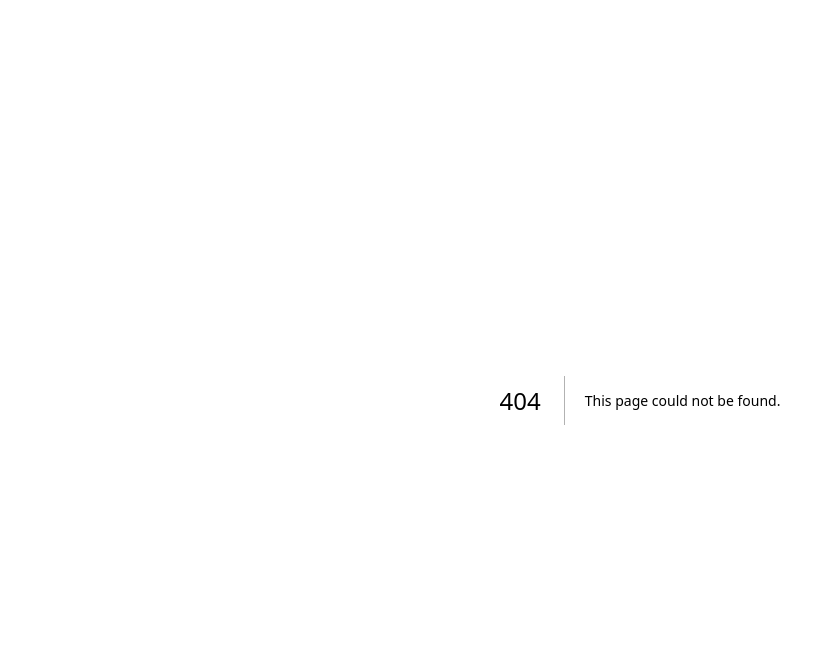
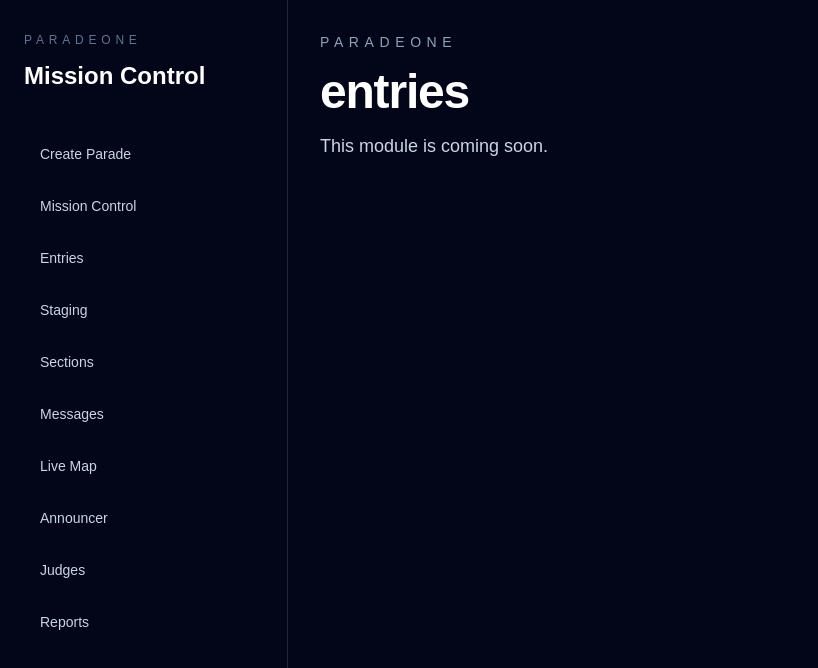
Before and after one commit to boejoyd/paradeone, a Next.js app: page /entries in a window 1280 px wide. Before the commit this address had no page. Shown: the top 668 px of the page, without its empty margins (0-818 px from the left). Built offline with nearby package versions, Linux system fonts and the light colour scheme.

Commit message:
Add placeholder module pages

```diff
--- /dev/null
+++ b/app/announcer/page.tsx
@@ -0,0 +1,17 @@
+import { AppShell } from "@/components/layout/AppShell";
+
+export default function Page() {
+  return (
+    <AppShell>
+      <p className="text-sm uppercase tracking-[0.4em] text-slate-400">
+        ParadeOne
+      </p>
+      <h2 className="mt-4 text-5xl font-bold tracking-tight">
+        announcer
+      </h2>
+      <p className="mt-4 max-w-2xl text-lg text-slate-300">
+        This module is coming soon.
+      </p>
+    </AppShell>
+  );
+}
--- /dev/null
+++ b/app/entries/page.tsx
@@ -0,0 +1,17 @@
+import { AppShell } from "@/components/layout/AppShell";
+
+export default function Page() {
+  return (
+    <AppShell>
+      <p className="text-sm uppercase tracking-[0.4em] text-slate-400">
+        ParadeOne
+      </p>
+      <h2 className="mt-4 text-5xl font-bold tracking-tight">
+        entries
+      </h2>
+      <p className="mt-4 max-w-2xl text-lg text-slate-300">
+        This module is coming soon.
+      </p>
+    </AppShell>
+  );
+}
--- /dev/null
+++ b/app/judges/page.tsx
@@ -0,0 +1,17 @@
+import { AppShell } from "@/components/layout/AppShell";
+
+export default function Page() {
+  return (
+    <AppShell>
+      <p className="text-sm uppercase tracking-[0.4em] text-slate-400">
+        ParadeOne
+      </p>
+      <h2 className="mt-4 text-5xl font-bold tracking-tight">
+        judges
+      </h2>
+      <p className="mt-4 max-w-2xl text-lg text-slate-300">
+        This module is coming soon.
+      </p>
+    </AppShell>
+  );
+}
--- /dev/null
+++ b/app/live-map/page.tsx
@@ -0,0 +1,17 @@
+import { AppShell } from "@/components/layout/AppShell";
+
+export default function Page() {
+  return (
+    <AppShell>
+      <p className="text-sm uppercase tracking-[0.4em] text-slate-400">
+        ParadeOne
+      </p>
+      <h2 className="mt-4 text-5xl font-bold tracking-tight">
+        live-map
+      </h2>
+      <p className="mt-4 max-w-2xl text-lg text-slate-300">
+        This module is coming soon.
+      </p>
+    </AppShell>
+  );
+}
--- /dev/null
+++ b/app/messages/page.tsx
@@ -0,0 +1,17 @@
+import { AppShell } from "@/components/layout/AppShell";
+
+export default function Page() {
+  return (
+    <AppShell>
+      <p className="text-sm uppercase tracking-[0.4em] text-slate-400">
+        ParadeOne
+      </p>
+      <h2 className="mt-4 text-5xl font-bold tracking-tight">
+        messages
+      </h2>
+      <p className="mt-4 max-w-2xl text-lg text-slate-300">
+        This module is coming soon.
+      </p>
+    </AppShell>
+  );
+}
--- /dev/null
+++ b/app/reports/page.tsx
@@ -0,0 +1,17 @@
+import { AppShell } from "@/components/layout/AppShell";
+
+export default function Page() {
+  return (
+    <AppShell>
+      <p className="text-sm uppercase tracking-[0.4em] text-slate-400">
+        ParadeOne
+      </p>
+      <h2 className="mt-4 text-5xl font-bold tracking-tight">
+        reports
+      </h2>
+      <p className="mt-4 max-w-2xl text-lg text-slate-300">
+        This module is coming soon.
+      </p>
+    </AppShell>
+  );
+}
--- /dev/null
+++ b/app/sections/page.tsx
@@ -0,0 +1,17 @@
+import { AppShell } from "@/components/layout/AppShell";
+
+export default function Page() {
+  return (
+    <AppShell>
+      <p className="text-sm uppercase tracking-[0.4em] text-slate-400">
+        ParadeOne
+      </p>
+      <h2 className="mt-4 text-5xl font-bold tracking-tight">
+        sections
+      </h2>
+      <p className="mt-4 max-w-2xl text-lg text-slate-300">
+        This module is coming soon.
+      </p>
+    </AppShell>
+  );
+}
--- /dev/null
+++ b/app/staging/page.tsx
@@ -0,0 +1,17 @@
+import { AppShell } from "@/components/layout/AppShell";
+
+export default function Page() {
+  return (
+    <AppShell>
+      <p className="text-sm uppercase tracking-[0.4em] text-slate-400">
+        ParadeOne
+      </p>
+      <h2 className="mt-4 text-5xl font-bold tracking-tight">
+        staging
+      </h2>
+      <p className="mt-4 max-w-2xl text-lg text-slate-300">
+        This module is coming soon.
+      </p>
+    </AppShell>
+  );
+}
```
